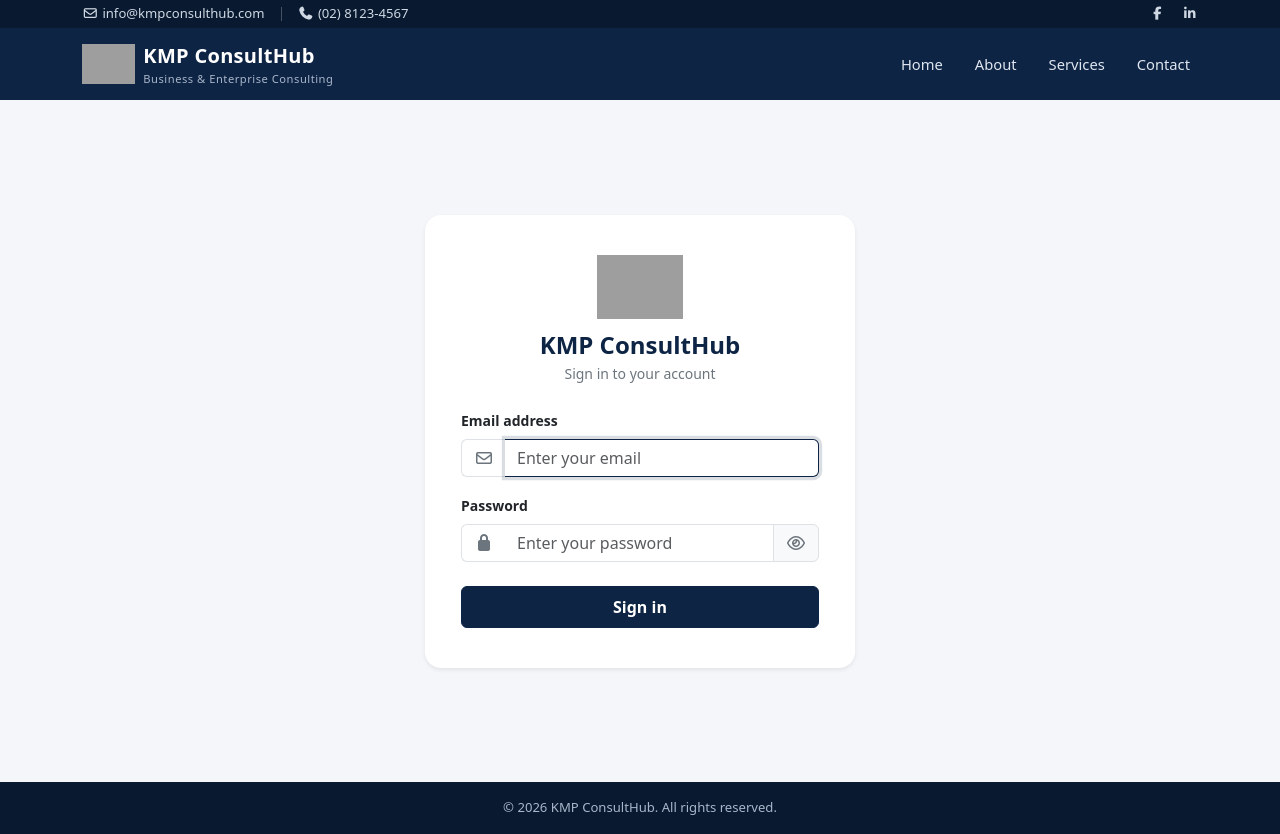
After one commit to mjgarde/kmp-consultancy, a PHP site: page /login.php in a window 1280 px wide. The commit adds this page. Run offline with PHP 8.4, Linux system fonts and the light colour scheme; grey boxes are pictures that could not be loaded.

Commit message:
Admin seassion ang login logout changing

```diff
--- a/admin/calendar_deadlines.php
+++ b/admin/calendar_deadlines.php
@@ -4,8 +4,8 @@ session_name('ADMIN_SESSION');
 session_start();
 require_once __DIR__ . '/../config/database.php';
 
-if (!isset($_SESSION['admin_id']) || ($_SESSION['role'] ?? '') !== 'admin') {
-    header('Location: login.php');
+if (!isset($_SESSION['user_id']) || ($_SESSION['role'] ?? '') !== 'admin') {
+    header('Location: ../login.php');
     exit;
 }
 
--- a/admin/client_management.php
+++ b/admin/client_management.php
@@ -3,8 +3,8 @@ session_name('ADMIN_SESSION');
 session_start();
 require_once __DIR__ . '/../config/database.php';
 
-if (!isset($_SESSION['admin_id']) || ($_SESSION['role'] ?? '') !== 'admin') {
-    header('Location: login.php');
+if (!isset($_SESSION['user_id']) || ($_SESSION['role'] ?? '') !== 'admin') {
+    header('Location: ../login.php');
     exit;
 }
 
--- a/admin/cpq_quotations.php
+++ b/admin/cpq_quotations.php
@@ -4,8 +4,8 @@ session_name('ADMIN_SESSION');
 session_start();
 require_once __DIR__ . '/../config/database.php';
 
-if (!isset($_SESSION['admin_id']) || ($_SESSION['role'] ?? '') !== 'admin') {
-    header('Location: login.php');
+if (!isset($_SESSION['user_id']) || ($_SESSION['role'] ?? '') !== 'admin') {
+    header('Location: ../login.php');
     exit;
 }
 
@@ -86,7 +86,7 @@ if ($_SERVER['REQUEST_METHOD'] === 'POST') {
         );
         $insertQuotation->execute([
             $quotationNumber, $requestId, $req['client_id'], $projectScope,
-            $subtotal, $taxRate, $taxAmount, $totalAmount, $validUntil, $notes, $_SESSION['admin_id'],
+            $subtotal, $taxRate, $taxAmount, $totalAmount, $validUntil, $notes, $_SESSION['user_id'],
         ]);
         $quotationId = (int) $pdo->lastInsertId();
 
--- a/admin/resource_matching.php
+++ b/admin/resource_matching.php
@@ -4,8 +4,8 @@ session_name('ADMIN_SESSION');
 session_start();
 require_once __DIR__ . '/../config/database.php';
 
-if (!isset($_SESSION['admin_id']) || ($_SESSION['role'] ?? '') !== 'admin') {
-    header('Location: login.php');
+if (!isset($_SESSION['user_id']) || ($_SESSION['role'] ?? '') !== 'admin') {
+    header('Location: ../login.php');
     exit;
 }
 
@@ -23,7 +23,7 @@ if ($_SERVER['REQUEST_METHOD'] === 'POST') {
             $stmt = $pdo->prepare(
                 "UPDATE service_requests SET assigned_to = ?, assigned_by = ? WHERE request_id = ?"
             );
-            $stmt->execute([$userId, $_SESSION['admin_id'], $requestId]);
+            $stmt->execute([$userId, $_SESSION['user_id'], $requestId]);
 
             $_SESSION['alert_type'] = 'success';
             $_SESSION['alert_message'] = 'Staff assigned successfully.';
--- a/admin/user_management.php
+++ b/admin/user_management.php
@@ -3,8 +3,8 @@ session_name('ADMIN_SESSION');
 session_start();
 require_once __DIR__ . '/../config/database.php';
 
-if (!isset($_SESSION['admin_id']) || ($_SESSION['role'] ?? '') !== 'admin') {
-    header('Location: login.php');
+if (!isset($_SESSION['user_id']) || ($_SESSION['role'] ?? '') !== 'admin') {
+    header('Location: ../login.php');
     exit;
 }
 
--- /dev/null
+++ b/login.php
@@ -0,0 +1,338 @@
+<?php
+
+require_once __DIR__ . '/config/database.php';
+
+$roleSessions = [
+    'admin'      => 'ADMIN_SESSION',
+    'manager'    => 'MANAGER_SESSION',
+    'supervisor' => 'SUPERVISOR_SESSION',
+    'staff'      => 'STAFF_SESSION',
+];
+
+function redirectForRole(string $role): string
+{
+    switch ($role) {
+        case 'admin':
+            return 'admin/dashboard.php';
+        case 'manager':
+            return 'manager/dashboard.php';
+        case 'supervisor':
+            return 'supervisor/dashboard.php';
+        case 'staff':
+            return 'staff/dashboard.php';
+        default:
+            return '../login.php';
+    }
+}
+
+// Kung may naka-login na role sa kasalukuyang browser, diretso sa dashboard nito
+foreach ($roleSessions as $role => $sessionName) {
+    session_name($sessionName);
+    session_start();
+    $loggedIn = isset($_SESSION['user_id']) && ($_SESSION['role'] ?? '') === $role;
+    session_write_close();
+
+    if ($loggedIn) {
+        header('Location: ' . redirectForRole($role));
+        exit;
+    }
+}
+
+// Pansamantalang session, para lang sa error message bago malaman ang role
+session_name('KMP_LOGIN_MSG');
+session_start();
+
+if ($_SERVER['REQUEST_METHOD'] === 'POST') {
+
+    $email    = trim($_POST['email'] ?? '');
+    $password = $_POST['password'] ?? '';
+
+    if ($email === '' || $password === '') {
+        $_SESSION['login_error'] = 'Please enter both email and password.';
+        header('Location: login.php');
+        exit;
+    }
+
+    $pdo = getConnection();
+    $account = null;
+    $role    = null;
+
+    // 1. Tignan muna sa administrator table
+    $stmt = $pdo->prepare('SELECT admin_id AS user_id, fullname, email, password FROM administrator WHERE email = ?');
+    $stmt->execute([$email]);
+    $admin = $stmt->fetch();
+
+    if ($admin && password_verify($password, $admin['password'])) {
+        $account = $admin;
+        $role    = 'admin';
+    } else {
+        // 2. Tignan sa users table (Staff, Manager, Supervisor)
+        $stmt = $pdo->prepare(
+            "SELECT user_id, firstname, lastname, email, password, role, status
+             FROM users
+             WHERE email = ? AND role IN ('Staff', 'Manager', 'Supervisor')"
+        );
+        $stmt->execute([$email]);
+        $user = $stmt->fetch();
+
+        if ($user && password_verify($password, $user['password'])) {
+
+            if ($user['status'] !== 'Active') {
+                $_SESSION['login_error'] = 'Your account has been deactivated. Please contact the administrator.';
+                header('Location: login.php');
+                exit;
+            }
+
+            $account = $user;
+            $role    = strtolower($user['role']);
+        }
+    }
+
+    if (!$account) {
+        $_SESSION['login_error'] = 'Invalid email or password.';
+        header('Location: login.php');
+        exit;
+    }
+
+    // May tamang role na, kaya i-close muna ang temporary session bago lumipat
+    session_write_close();
+
+    session_name($roleSessions[$role]);
+    session_start();
+    session_regenerate_id(true);
+
+    $_SESSION['user_id']  = $account['user_id'];
+    $_SESSION['fullname'] = $role === 'admin'
+        ? $account['fullname']
+        : $account['firstname'] . ' ' . $account['lastname'];
+    $_SESSION['email']    = $account['email'];
+    $_SESSION['role']     = $role;
+
+    header('Location: ' . redirectForRole($role));
+    exit;
+}
+?>
+<!DOCTYPE html>
+<html lang="en">
+<head>
+<meta charset="UTF-8">
+<meta name="viewport" content="width=device-width, initial-scale=1.0">
+<title>KMP ConsultHub - Sign In</title>
+<link rel="stylesheet" href="assets/vendor/bootstrap-5.3.8/css/bootstrap.min.css">
+<link rel="stylesheet" href="assets/vendor/fontawesome-free-7.3.1/css/all.min.css">
+<style>
+  :root{
+    --kmp-navy:#0d2444;
+    --kmp-navy-deep:#081930;
+    --kmp-gold:#c9a24b;
+  }
+  body{
+    background:#f4f6f9;
+  }
+
+  /* ===== Top info bar ===== */
+  .kmp-topbar{
+    background:var(--kmp-navy-deep);
+    color:#cfd8e3;
+    font-size:.82rem;
+  }
+  .kmp-topbar a{
+    color:#cfd8e3;
+    text-decoration:none;
+  }
+  .kmp-topbar a:hover{ color:var(--kmp-gold); }
+  .kmp-topbar .divider{
+    width:1px; height:14px; background:rgba(255,255,255,.25);
+  }
+
+  /* ===== Main navbar ===== */
+  .kmp-navbar{
+    background:var(--kmp-navy);
+  }
+  .kmp-navbar .navbar-brand{
+    color:#fff;
+    font-weight:700;
+    letter-spacing:.3px;
+  }
+  .kmp-navbar .navbar-brand img{
+    height:40px;
+    width:auto;
+  }
+  .kmp-navbar .navbar-brand small{
+    display:block;
+    font-size:.7rem;
+    font-weight:400;
+    color:#a9b6ca;
+    letter-spacing:.5px;
+  }
+  .kmp-navbar .nav-link{
+    color:#dfe6f0 !important;
+    font-weight:500;
+    font-size:.92rem;
+  }
+  .kmp-navbar .nav-link:hover{
+    color:var(--kmp-gold) !important;
+  }
+
+  /* ===== Login section ===== */
+  .kmp-login-section{
+    min-height:calc(100vh - 118px);
+  }
+  .login-card{
+    max-width:430px;
+    width:100%;
+  }
+  .login-card .card-body{
+    padding:2.5rem 2.25rem;
+  }
+  .login-logo{
+    height:64px;
+    width:auto;
+    margin-bottom:.75rem;
+  }
+  .login-title{
+    color:var(--kmp-navy);
+  }
+  .btn-kmp{
+    background:var(--kmp-navy);
+    border-color:var(--kmp-navy);
+    color:#fff;
+  }
+  .btn-kmp:hover{
+    background:var(--kmp-navy-deep);
+    border-color:var(--kmp-navy-deep);
+    color:#fff;
+  }
+  .login-input-group .input-group-text{
+    background:#fff;
+  }
+  .login-input-group .form-control:focus{
+    border-color:var(--kmp-navy);
+    box-shadow:0 0 0 .2rem rgba(13,36,68,.15);
+  }
+
+  /* ===== Footer ===== */
+  .kmp-footer{
+    background:var(--kmp-navy-deep);
+    color:#a9b6ca;
+    font-size:.82rem;
+  }
+</style>
+</head>
+<body class="d-flex flex-column min-vh-100">
+
+<!-- ============ Info Topbar ============ -->
+<div class="kmp-topbar py-1">
+  <div class="container d-flex flex-wrap justify-content-between align-items-center">
+    <div class="d-flex align-items-center gap-3">
+      <span><i class="fa-regular fa-envelope me-1"></i>info@kmpconsulthub.com</span>
+      <span class="divider d-none d-sm-block"></span>
+      <span><i class="fa-solid fa-phone me-1"></i>(02) 8123-4567</span>
+    </div>
+    <div class="d-none d-md-flex align-items-center gap-3">
+      <a href="#"><i class="fa-brands fa-facebook-f"></i></a>
+      <a href="#"><i class="fa-brands fa-linkedin-in"></i></a>
+    </div>
+  </div>
+</div>
+
+<!-- ============ Main Navbar ============ -->
+<nav class="kmp-navbar navbar navbar-expand-md py-2">
+  <div class="container">
+    <a class="navbar-brand d-flex align-items-center gap-2" href="index.php">
+      <img src="assets/img/logo.png" alt="KMP ConsultHub Logo">
+      <span>
+        KMP ConsultHub
+        <small>Business &amp; Enterprise Consulting</small>
+      </span>
+    </a>
+    <button class="navbar-toggler" type="button" data-bs-toggle="collapse" data-bs-target="#kmpNav">
+      <span class="navbar-toggler-icon"></span>
+    </button>
+    <div class="collapse navbar-collapse justify-content-end" id="kmpNav">
+      <ul class="navbar-nav align-items-md-center gap-md-3">
+        <li class="nav-item"><a class="nav-link" href="index.php">Home</a></li>
+        <li class="nav-item"><a class="nav-link" href="about.php">About</a></li>
+        <li class="nav-item"><a class="nav-link" href="services.php">Services</a></li>
+        <li class="nav-item"><a class="nav-link" href="contact.php">Contact</a></li>
+      </ul>
+    </div>
+  </div>
+</nav>
+
+<!-- ============ Login Section ============ -->
+<main class="kmp-login-section d-flex align-items-center justify-content-center py-5 px-3">
+
+  <section class="login-card card shadow-sm border-0 rounded-4">
+    <div class="card-body">
+
+      <div class="text-center mb-4">
+        <img src="assets/img/logo.png" alt="KMP ConsultHub" class="login-logo">
+        <h1 class="login-title h4 fw-bold mb-1">KMP ConsultHub</h1>
+        <p class="text-secondary small mb-0">Sign in to your account</p>
+      </div>
+
+      <?php if (isset($_SESSION['login_error'])): ?>
+        <div class="alert alert-danger d-flex align-items-center gap-2 py-2" role="alert">
+          <i class="fa-solid fa-circle-exclamation"></i>
+          <span><?= htmlspecialchars($_SESSION['login_error']) ?></span>
+        </div>
+        <?php unset($_SESSION['login_error']); ?>
+      <?php endif; ?>
+
+      <form action="login.php" method="POST" novalidate>
+
+        <div class="mb-3">
+          <label for="email" class="form-label fw-semibold small">Email address</label>
+          <div class="login-input-group input-group">
+            <span class="input-group-text border-end-0"><i class="fa-regular fa-envelope text-secondary"></i></span>
+            <input type="email" class="form-control border-start-0" id="email" name="email" placeholder="Enter your email" required autofocus>
+          </div>
+        </div>
+
+        <div class="mb-4">
+          <label for="password" class="form-label fw-semibold small">Password</label>
+          <div class="login-input-group input-group">
+            <span class="input-group-text border-end-0"><i class="fa-solid fa-lock text-secondary"></i></span>
+            <input type="password" class="form-control border-start-0 border-end-0" id="password" name="password" placeholder="Enter your password" required>
+            <button class="btn btn-light border" type="button" id="togglePassword">
+              <i class="fa-regular fa-eye text-secondary"></i>
+            </button>
+          </div>
+        </div>
+
+        <button type="submit" class="btn btn-kmp w-100 py-2 fw-semibold">Sign in</button>
+
+      </form>
+
+    </div>
+  </section>
+
+</main>
+
+<!-- ============ Footer ============ -->
+<footer class="kmp-footer py-3 text-center">
+  <div class="container">
+    &copy; <?= date('Y') ?> KMP ConsultHub. All rights reserved.
+  </div>
+</footer>
+
+<script src="assets/vendor/bootstrap-5.3.8/js/bootstrap.bundle.min.js"></script>
+<script>
+document.getElementById('togglePassword').addEventListener('click', function() {
+  const pwInput = document.getElementById('password');
+  const icon = this.querySelector('i');
+  if (pwInput.type === 'password') {
+    pwInput.type = 'text';
+    icon.classList.remove('fa-eye');
+    icon.classList.add('fa-eye-slash');
+  } else {
+    pwInput.type = 'password';
+    icon.classList.remove('fa-eye-slash');
+    icon.classList.add('fa-eye');
+  }
+});
+</script>
+
+</body>
+</html>
```
Also changed, not shown: admin/activity_logs.php (+8 -11 lines), admin/dashboard.php (+4 -10 lines), admin/knowledge_repository.php (+8 -8 lines), admin/login.php (deleted, +0 -134 lines), admin/reports_analytics.php (+2 -7 lines), admin/sow_contracts.php (+5 -5 lines), config/logout.php (+1 -8 lines).
